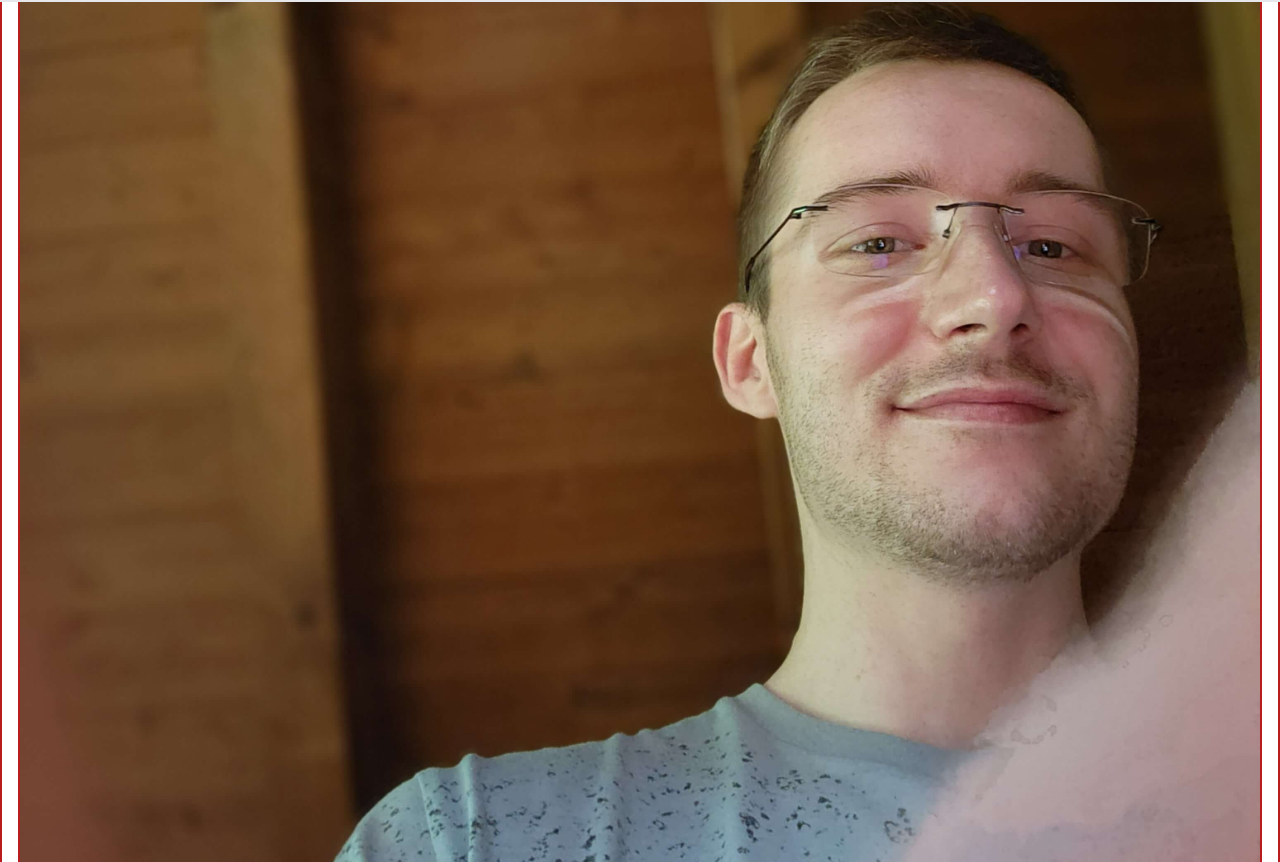
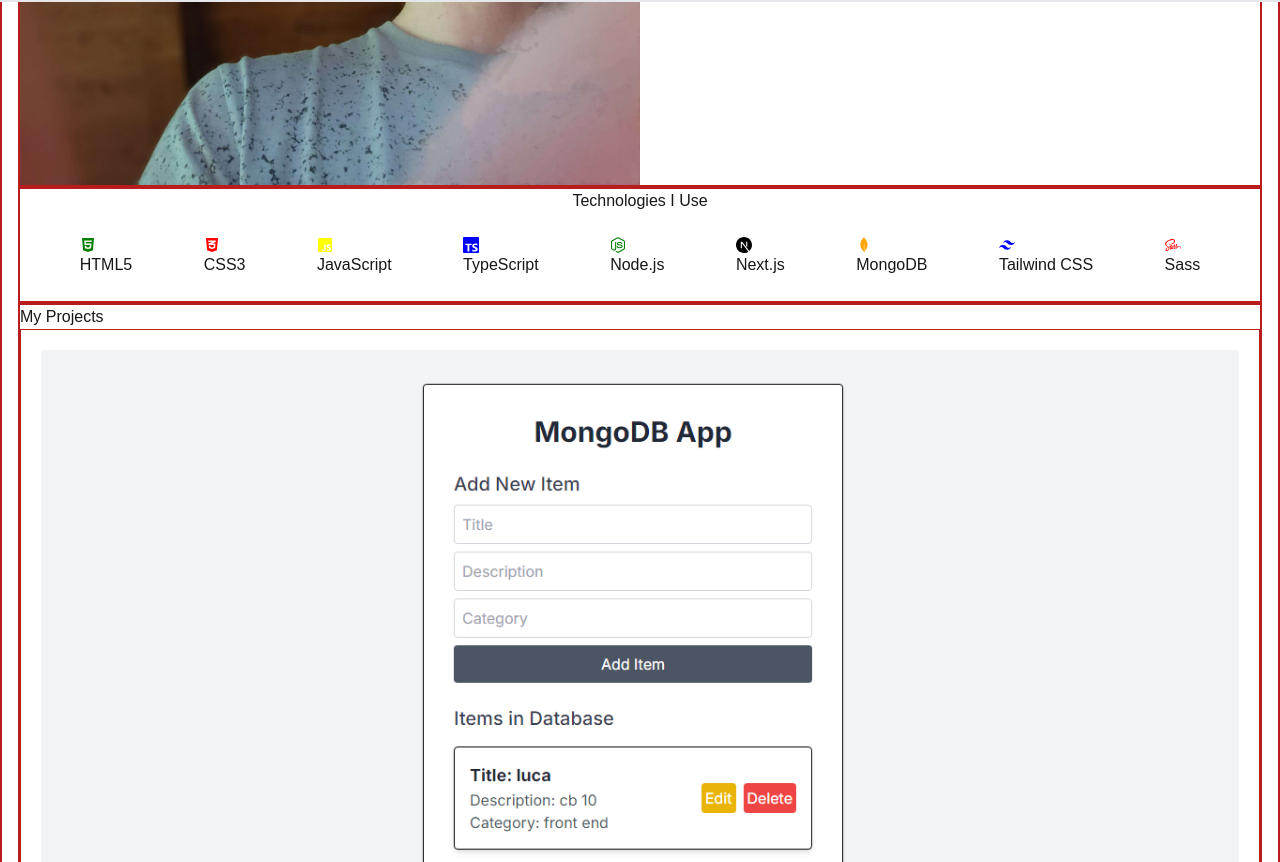
Before and after one commit to LucaFerraresso/TypeScript-Portfolio, a Next.js app in the folder portfolioproject/: page / in a window 1280 px wide. Shown: the part 798-1660 px from the top of the page. Built offline with nearby package versions, Linux system fonts and the light colour scheme.

Commit message:
add responsive design on all 3 hamepage components

```diff
--- a/portfolioproject/src/components/HeroSection.tsx
+++ b/portfolioproject/src/components/HeroSection.tsx
@@ -6,12 +6,13 @@ import { fadeInVariants } from "@/animation/animation";
 
 const HeroSection: React.FC = () => {
   return (
-    <div className="w-full">
-      <div className="w-full">
+    <div className="grid grid-cols-1 md:grid-cols-2">
+      <div>
         <motion.div
           variants={fadeInVariants}
           initial="hidden"
           animate="visible"
+          className="w-full flex  flex-col md:flex-row md:justify-around "
         >
           <Image
             src="/images/myFoto.jpg"
@@ -45,12 +46,13 @@ const HeroSection: React.FC = () => {
         </motion.p>
 
         {/* Icone per LinkedIn e GitHub con animazioni */}
-        <div className="w-full">
+        <div>
           {" "}
           <motion.div
             initial={{ opacity: 0 }}
             animate={{ opacity: 1 }}
             transition={{ duration: 1, delay: 0.8 }}
+            className="w-full flex flex-row"
           >
             <a
               href="https://www.linkedin.com/in/tuo-linkedin"
--- a/portfolioproject/src/components/ProjectSection.tsx
+++ b/portfolioproject/src/components/ProjectSection.tsx
@@ -51,16 +51,17 @@ const projects: Project[] = [
 
 const ProjectSection: React.FC = () => {
   return (
-    <div className="w-full">
+    <div>
       <h1>My Projects</h1>
-      <div className="w-full">
+      <div>
         {projects.map((project, index) => (
           <motion.div
             variants={fadeInVariants}
             initial="hidden"
             animate="visible"
+            className="w-full flex flex-col md:flex-row border border-red-700 p-5"
           >
-            <div key={index} className="w-full">
+            <div key={index}>
               <Image
                 src={project.imageUrl}
                 width={250}
--- a/portfolioproject/src/components/TechSection.tsx
+++ b/portfolioproject/src/components/TechSection.tsx
@@ -28,9 +28,9 @@ const icons = [
 
 const TechSection: React.FC = () => {
   return (
-    <div className="w-full flex-col justify-center items-center text-center p-6">
+    <div className="text-center">
       <h1>Technologies I Use</h1>
-      <div>
+      <div className="w-full flex flex-col p-6 md:flex-row md:justify-around">
         {icons.map((icon, index) => (
           <motion.div
             key={index}
```
